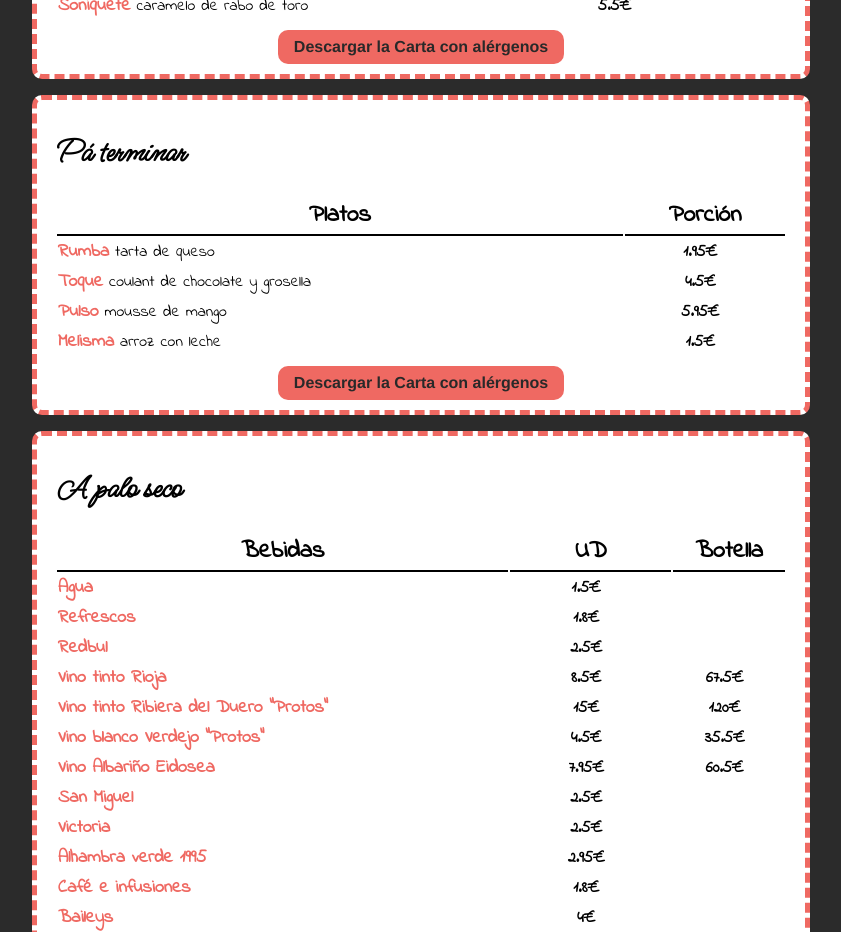
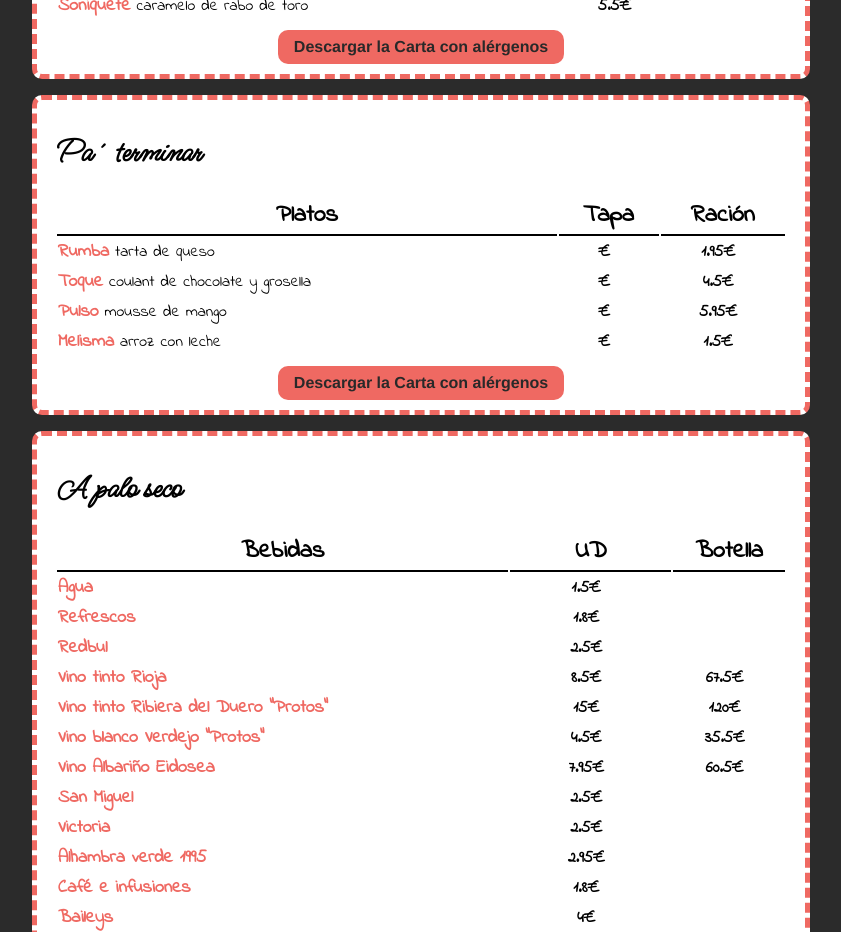
Before and after one commit to geminway92/taperia-rondenia, a Vue app: page /cartas in a window 1280 px wide. Shown: the part 2140-3072 px from the top of the page, without its empty margins (219-1060 px from the left). Built offline with nearby package versions, Linux system fonts and the light colour scheme.

Commit message:
Fixed error when writing the title of a letter

```diff
--- a/src/views/CartaView.vue
+++ b/src/views/CartaView.vue
@@ -92,7 +92,7 @@
                         { nameFood: "Soniquete", description: "caramelo de rabo de toro", tapa: 5.50, racion: ''},
                     ], link: "https://drive.google.com/file/d/1_hjqkK3NBDiTXsjvtzScI8nye40RNYIP/view?usp=sharing"
                 },
-                { nameCarta: "Pá terminar", food: [
+                { nameCarta: "Pa´ terminar", food: [
                         { nameFood: "Rumba", description: "tarta de queso", racion: 1.95},
                         { nameFood: "Toque", description: "coulant de chocolate y grosella", racion: 4.50},
                         { nameFood: "Pulso", description: "mousse de mango", racion: 5.95},
```
